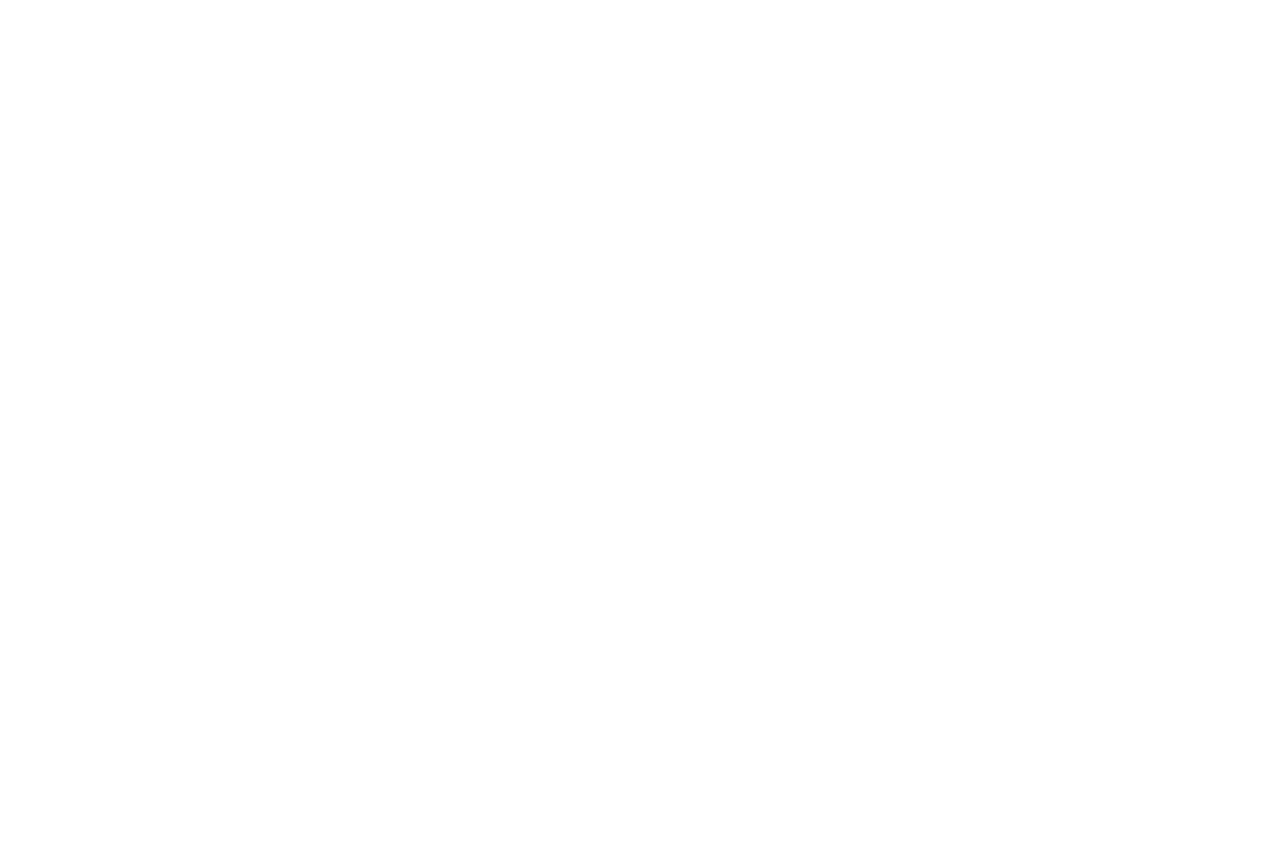
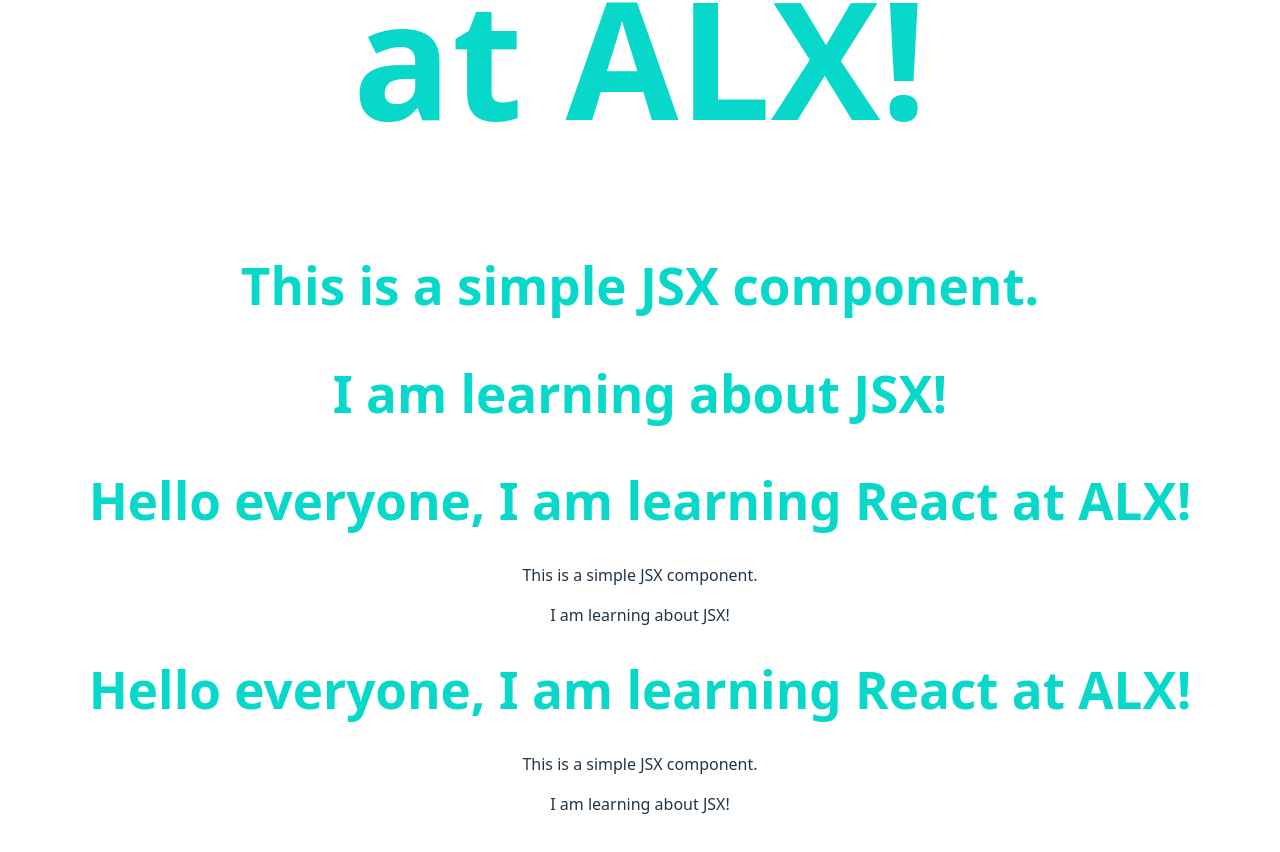
Before and after one commit to RamseyToo/alx-fe-reactjs, a React (Vite) app in the folder alx-react-app/: page / in a window 1280 px wide. Shown: the part 806-1658 px from the top of the page. Before the commit the page ends 800 px from the top, so only its background shows below. Built offline with nearby package versions, Linux system fonts and the light colour scheme.

Commit message:
Update App.jsx

```diff
--- a/alx-react-app/src/App.jsx
+++ b/alx-react-app/src/App.jsx
@@ -13,9 +13,11 @@
       <div>
         <h1 className='h1'>
           Thi is my first js project
+          <WelcomeMessage />
         </h1>
         < WelcomeMessage />
       </div>
+      <WelcomeMessage />
     </>
   )
 }
```
